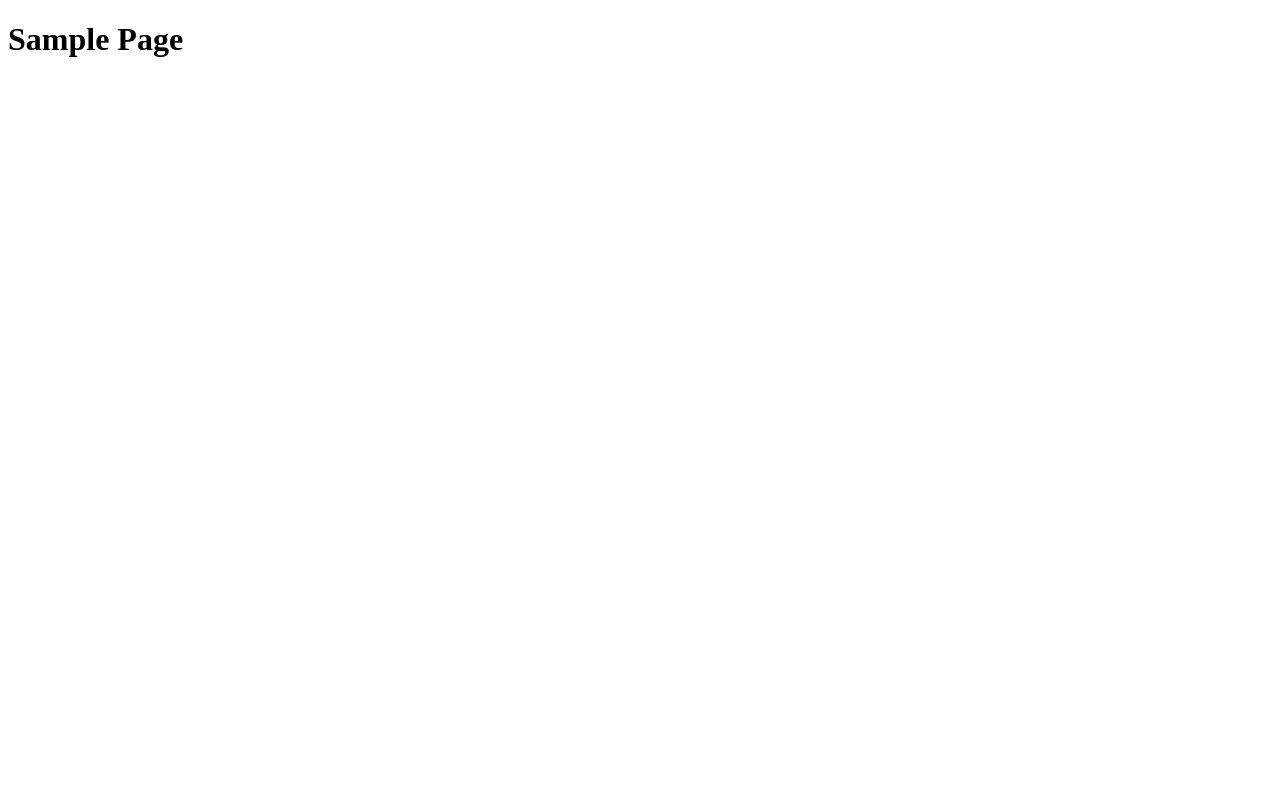
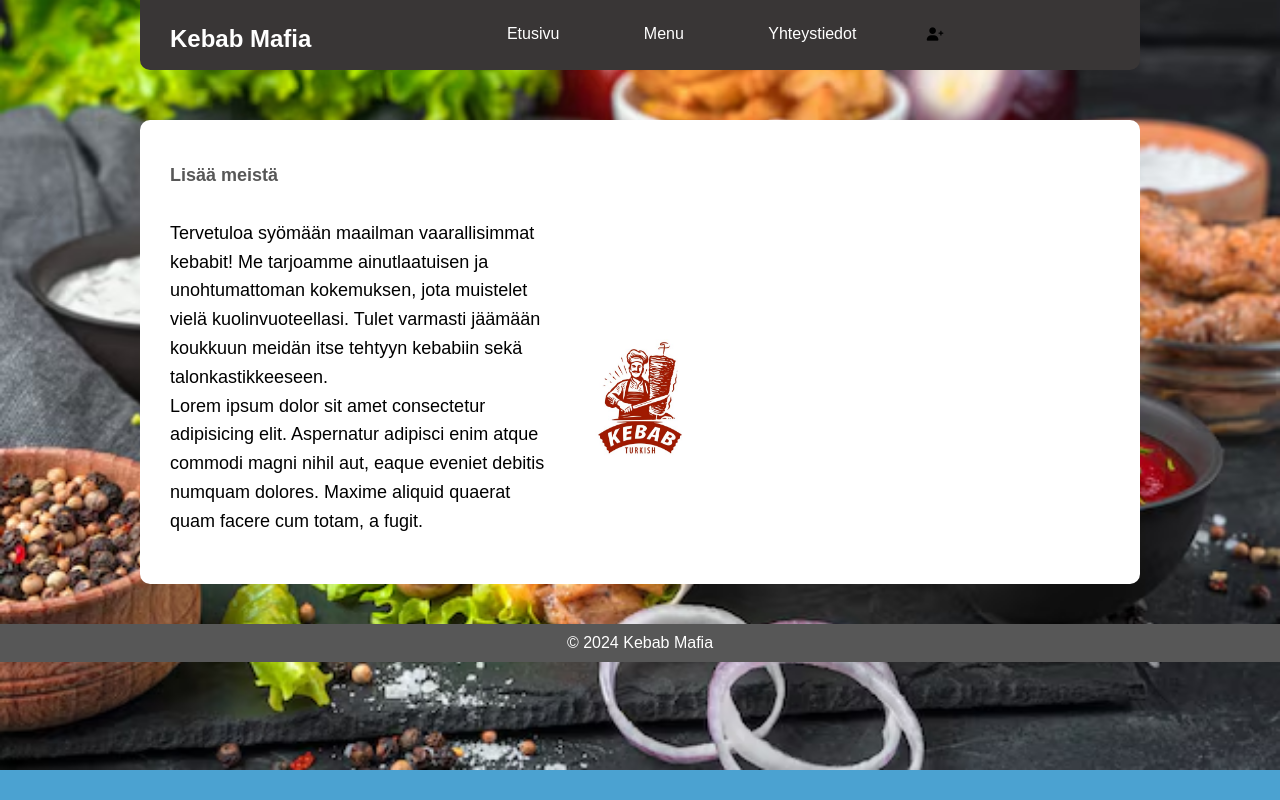
Before and after one commit to LuukasLaitinen23/Kebabmafia, a website: page index.html in a window 1280 px wide. Drawn offline with Linux system fonts and the light colour scheme.

Commit message:
Week 1 fix and dialog

```diff
--- a/index.html
+++ b/index.html
@@ -2,15 +2,52 @@
 <html lang="en">
 
 <head>
-  <meta charset="UTF-8">
-  <meta http-equiv="X-UA-Compatible" content="IE=edge">
-  <meta name="viewport" content="width=device-width, initial-scale=1.0">
-  <title>Document</title>
-  <script src="main.js" defer></script>
+    <meta charset="UTF-8">
+    <meta name="viewport" content="width=device-width, initial-scale=1.0">
+    <meta http-equiv="X-UA-Compatible" content="IE=edge">
+    <title>Kebab Mafia</title>
+    <link rel="stylesheet" href="styles.css">
+    <link rel="stylesheet" href="https://cdnjs.cloudflare.com/ajax/libs/font-awesome/6.0.0-beta3/css/all.min.css">
+    <script src="main.js" defer></script>
 </head>
+<body>
 
-<body>
-  <h1>Sample Page</h1>
+    <header>
+        <nav class="navbar">
+            <h1 class="nav-header">Kebab Mafia</h1>
+            <ul>
+                <li><a>Etusivu</a></li>
+                <li><a>Menu</a></li>
+                <li><a>Yhteystiedot</a></li>
+                <li><button id="openRegisterDialog"><i class="fas fa-user-plus"></i></button></li>
+            </ul>
+        </nav>
+    </header>
+
+    <section class="about-section">
+        <div class="about-content">
+            <h2 class="about-header">Lisää meistä</h2>
+            <p class="about-text">Tervetuloa syömään maailman vaarallisimmat kebabit! Me tarjoamme ainutlaatuisen ja unohtumattoman kokemuksen, jota muistelet vielä kuolinvuoteellasi. Tulet varmasti jäämään koukkuun meidän itse tehtyyn kebabiin sekä talonkastikkeeseen. <br> Lorem ipsum dolor sit amet consectetur adipisicing elit. Aspernatur adipisci enim atque commodi magni nihil aut, eaque eveniet debitis numquam dolores. Maxime aliquid quaerat quam facere cum totam, a fugit.</p>
+            <img src="logo.jpg" alt="logo" class="logo-img">
+        </div>
+
+    </section>
+
+    <dialog id="registerDialog">
+        <h2>Register account</h2>
+        <label for="username">Username:</label>
+        <input type="text" name="username" id="username">
+        <label for="password">Password:</label>
+        <input type="password" name="password" id="password">
+        <label for="email">Email:</label>
+        <input type="email" name="email" id="email">
+        <button id="submit">Submit</button>
+        <button id="closeRegisterDialog">Close</button>
+    </dialog>
+
+    <footer class="footer">
+      <p class="footer-text">&copy; 2024 Kebab Mafia</p>
+    </footer>
+
 </body>
-
 </html>
--- a/main.js
+++ b/main.js
@@ -1,5 +1,11 @@
-function greeting() {
-  console.log("Hello World!");
-}
+const registerDialog = document.getElementById('registerDialog');
+const openRegisterDialog = document.getElementById('openRegisterDialog');
+const closeRegisterDialog = document.getElementById('closeRegisterDialog');
 
-greeting();
+openRegisterDialog.addEventListener('click', () => {
+  registerDialog.showModal();
+});
+
+closeRegisterDialog.addEventListener('click', () => {
+  registerDialog.close();
+});
--- /dev/null
+++ b/styles.css
@@ -0,0 +1,113 @@
+body {
+    margin: 0;
+    font-family: Arial, sans-serif;
+    text-align: center;
+    background-color: #4ba2d1;
+    background-image: url("backgroundimg.jpg");
+    background-size: cover;
+    background-position: center;
+    background-repeat: no-repeat;
+    padding-top: 70px;
+  }
+
+  .navbar {
+    position: fixed;
+    background-color: #393636;
+    padding: 10px 0;
+    height: 50px;
+    width: 100%;
+    max-width: 1000px;
+    border-bottom-left-radius: 10px;
+    border-bottom-right-radius: 10px;
+    top: 0;
+    left: 50%;
+    transform: translateX(-50%);
+  }
+
+  .navbar ul {
+    margin: 0;
+    padding: 15px;
+  }
+
+  .navbar li {
+    display: inline;
+    padding: 14px 20px;
+  }
+
+  .navbar a {
+    color: white;
+    text-decoration: none;
+    padding: 20px;
+  }
+
+  .navbar a:hover {
+    background-color: #575757;
+    border-radius: 4px;
+  }
+
+  .navbar a:active {
+    background-color: black;
+  }
+
+  .about-section {
+    background-color: #fff;
+    padding: 30px;
+    margin: 40px auto;
+    max-width: 1000px;
+    border-radius: 10px;
+    box-sizing: border-box;
+    margin-top: 50px;
+  }
+
+  .about-content {
+    overflow: hidden;
+  }
+
+  .nav-header {
+    color: #fff;
+    float: left;
+    margin-left: 30px;
+    margin-top: 15px;
+  }
+
+  .about-header {
+    text-align: left;
+    font-size: large;
+    color: #575757;
+    width: 100%;
+  }
+
+  .about-text {
+    float: left;
+    width: 40%;
+    text-align: left;
+    padding-right: 20px;
+    line-height: 1.6;
+    font-size: large;
+  }
+
+  .logo-img {
+    position: absolute;
+    top: 50%;
+    left: 50%;
+    transform: translate(-50%, -50%);
+    width: 150px;
+    height: 150px;
+  }
+
+  .footer {
+    background-color: #575757;
+    color: white;
+    padding: 10px 0;
+    width: 100%;
+    bottom: 0;
+  }
+
+  .footer-text {
+    margin: 0;
+  }
+
+#openRegisterDialog {
+  background-color: #393636;
+  border: none;
+}
```
Also changed, not shown: backgroundimg.jpg (added), logo.jpg (added), 1 other file.
